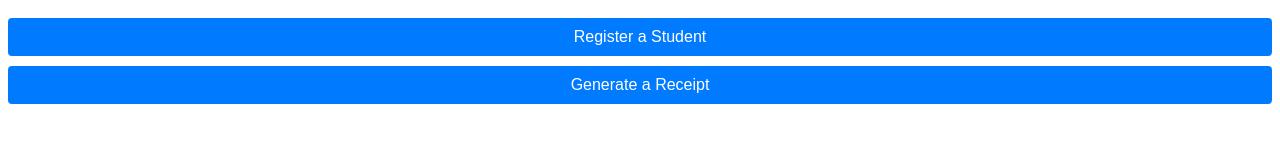
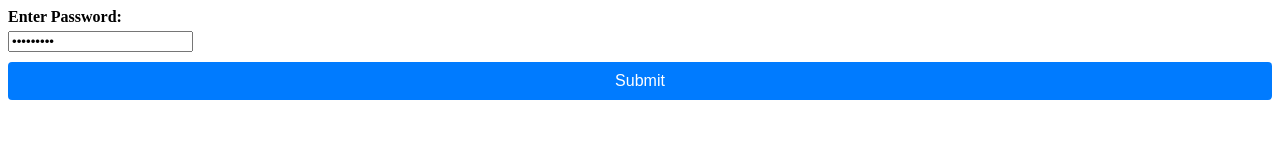
Before and after one commit to HimanshuJ0011/worldvidya_school, a plain HTML site: page client/admin_wvs.html in a window 1280 px wide. Both pictures are taken after typing "Sample123" into the empty fields and a click on the button "Submit". Drawn offline with Linux system fonts and the light colour scheme.

Commit message:
update regarding admin and fee generation

```diff
--- a/client/admin_wvs.html
+++ b/client/admin_wvs.html
@@ -274,9 +274,8 @@
           document.getElementById("passwordSection").style.display = "none";
           document.getElementById("adminPanel").style.display = "block";
         } else {
-          //   alert("Incorrect password. Please try again.");
-          document.getElementById("passwordSection").style.display = "none";
-          document.getElementById("adminPanel").style.display = "block";
+            alert("Incorrect password. Please try again.");
+
         }
       }
 
```
